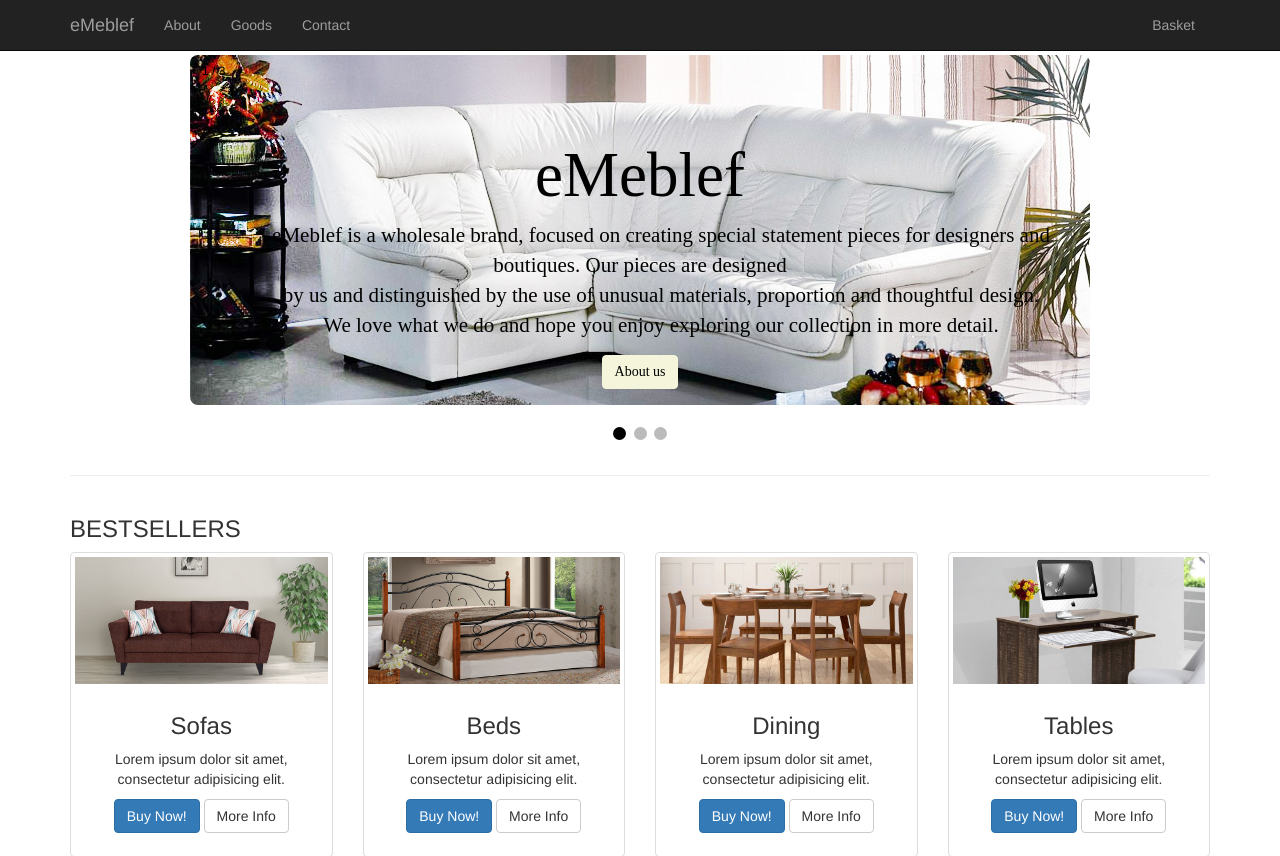
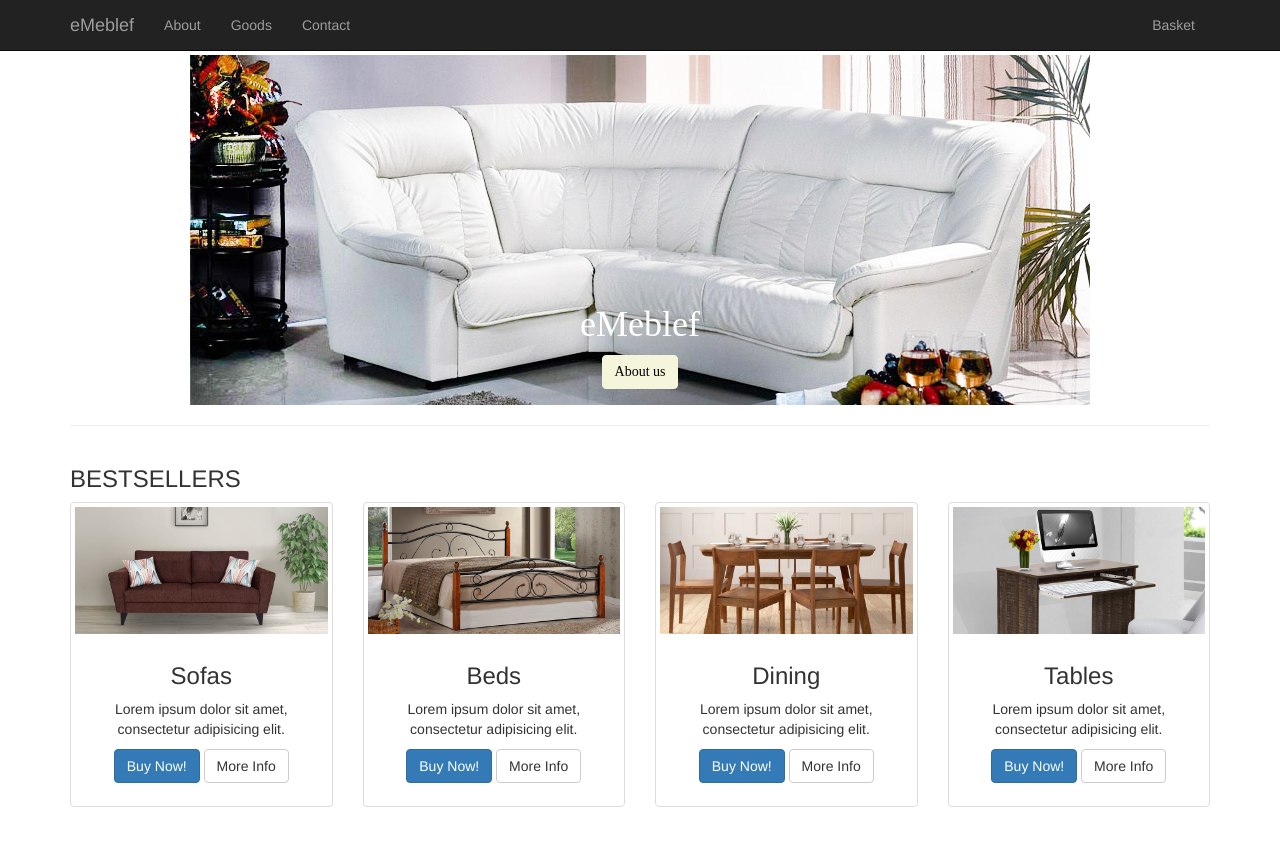
Before and after one commit to danilhatz/OsnovyWeb, a PHP site: page / in a window 1280 px wide. Shown: the top 856 px of the page. Run offline with PHP 8.4, Linux system fonts and the light colour scheme.

Commit message:
new detail

```diff
--- a/css/heroic-features.css
+++ b/css/heroic-features.css
@@ -6,31 +6,27 @@
 
 
 body {
-    padding-top: 5px; /* Required padding for .navbar-fixed-top. Remove if using .navbar-static-top. Change if height of navigation changes. */
-}
-
-.mySlides.fade{
-    opacity: 1;
+    padding-top: 5px;
 }
 
 .container .jumbotron{
     padding:0px;
     background-color: inherit;
 }
-
-/* Slideshow container */
 .slideshow-container {
     max-width: 900px;
     position: relative;
     margin: auto;
     padding-top: 50px;
-    border-radius: 50%
 }
 
+.mySlides.fade
+ {
+    opacity: 1;}
 
-.mySlides.fade > img{
-    border-radius: 8px;
-}
+/*.mySlides.fade> img{*/
+    /*border-radius: 8px;*/
+/*}*/
 
 /* Caption text */
 .text {
@@ -42,33 +38,6 @@ body {
     width: 100%;
     text-align: center;
     font-family: "Times New Roman", Times, serif;
-}
-
-/* Number text (1/3 etc) */
-.numbertext {
-    color: #000000;
-    font-size: 12px;
-    padding: 8px 12px;
-    position: absolute;
-    top: 0;
-    margin-top: 50px;
-
-}
-
-/* The dots/bullets/indicators */
-.dot {
-    cursor:pointer;
-    height: 13px;
-    width: 13px;
-    margin: 0 2px;
-    background-color: #bbb;
-    border-radius: 50%;
-    display: inline-block;
-    transition: background-color 0.6s ease;
-}
-
-.active, .dot:hover {
-    background-color: #000000;
 }
 
 /* Fading animation */
--- a/index.php
+++ b/index.php
@@ -15,74 +15,14 @@
 <body>
 <?php require_once "blocks/header.php" ?>
 <div class="container">
-    <header class="jumbotron hero-spacer">
-        <div class="slideshow-container">
-            <div class="mySlides fade">
-                <div class="numbertext">1 / 3</div>
-                <img src="/img/index/logo.jpg" style="width:100%">
+    <?php require_once "blocks/slider.php"?>
 
-                <div class="text">
-                    <h1 align="center">eMeblef</h1>
-
-                    <p align="center">&nbsp;&nbsp;&nbsp;&nbsp;&nbsp;&nbsp;&nbsp; eMeblef is a wholesale brand, focused
-                        on
-                        creating special statement pieces
-                        for designers and boutiques. Our pieces are designed<br>&nbsp;&nbsp;&nbsp;&nbsp;&nbsp;&nbsp;&nbsp;&nbsp;by
-                        us and distinguished by the use of unusual materials,
-                        proportion and thoughtful design.<br>
-                        &nbsp;&nbsp;&nbsp; &nbsp;&nbsp;&nbsp;&nbspWe love what we do and hope you enjoy exploring our
-                        collection in more detail.
-                    </p>
-                    <a type="button" class="btn btn-about" href="about.php">About us</a>
-                </div>
-            </div>
-            <div class="mySlides fade">
-                <div class="numbertext">2 / 3</div>
-                <img src="/img/index/bed2.jpg" style="width:100%">
-
-                <div class="text">
-                    <h1 align="center">eMeblef</h1>
-
-                    <p align="center">&nbsp;&nbsp;&nbsp;&nbsp;&nbsp;&nbsp;&nbsp; eMeblef is a wholesale brand, focused
-                        on
-                        creating special statement pieces
-                        for designers and boutiques. Our pieces are designed<br>&nbsp;&nbsp;&nbsp;&nbsp;&nbsp;&nbsp;&nbsp;&nbsp;by
-                        us and distinguished by the use of unusual materials,
-                        proportion and thoughtful design.<br>
-                        &nbsp;&nbsp;&nbsp; &nbsp;&nbsp;&nbsp;&nbspWe love what we do and hope you enjoy exploring our
-                        collection in more detail.
-                    </p>
-                    <a type="button" class="btn btn-about" href="about.php">About us</a>
-                </div>
-            </div>
-            <div class="mySlides fade">
-                <div class="numbertext">3 / 3</div>
-                <img src="/img/index/sofa_3.jpg" style="width:100%">
-
-                <div class="text">
-                    <h1 align="center">eMeblef</h1>
-
-                    <p align="center">&nbsp;&nbsp;&nbsp;&nbsp;&nbsp;&nbsp;&nbsp; eMeblef is a wholesale brand, focused
-                        on
-                        creating special statement pieces
-                        for designers and boutiques. Our pieces are designed<br>&nbsp;&nbsp;&nbsp;&nbsp;&nbsp;&nbsp;&nbsp;&nbsp;by
-                        us and distinguished by the use of unusual materials,
-                        proportion and thoughtful design.<br>
-                        &nbsp;&nbsp;&nbsp; &nbsp;&nbsp;&nbsp;&nbspWe love what we do and hope you enjoy exploring our
-                        collection in more detail.
-                    </p>
-                    <a type="button" class="btn btn-about" href="about.php">About us</a>
-                </div>
-            </div>
-        </div>
-        <br>
-
-        <div style="text-align:center">
-            <span class="dot" onclick="currentSlide(1)"></span>
-            <span class="dot" onclick="currentSlide(2)"></span>
-            <span class="dot" onclick="currentSlide(3)"></span>
-        </div>
-    </header>
+<!--        <div style="text-align:center">-->
+<!--            <span class="dot" onclick="currentSlide(1)"></span>-->
+<!--            <span class="dot" onclick="currentSlide(2)"></span>-->
+<!--            <span class="dot" onclick="currentSlide(3)"></span>-->
+<!--        </div>-->
+<!--    </header>-->
     <hr>
     <div class="row">
         <div class="col-lg-12">
@@ -117,7 +57,7 @@
 
 <script src="js/jquery.js"></script>
 <script src="js/bootstrap.min.js"></script>
-<script src="js/slider.js"></script>
+
 </body>
 
 </html>
```
Also changed, not shown: blocks/slider.php (added, +56 -0 lines).
